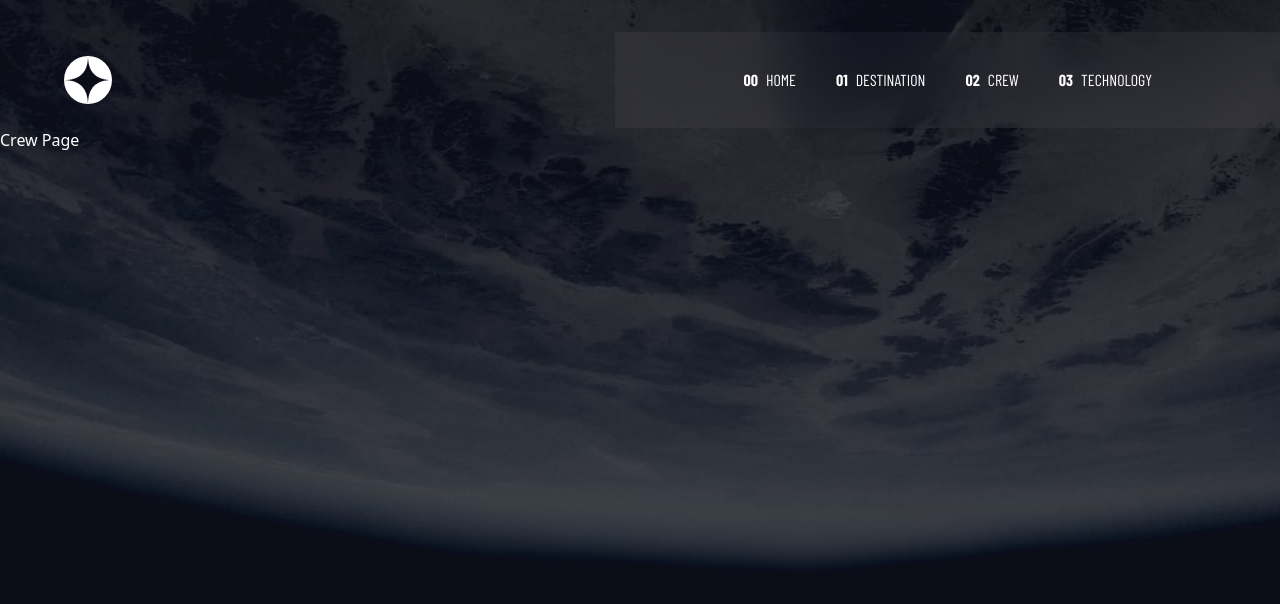
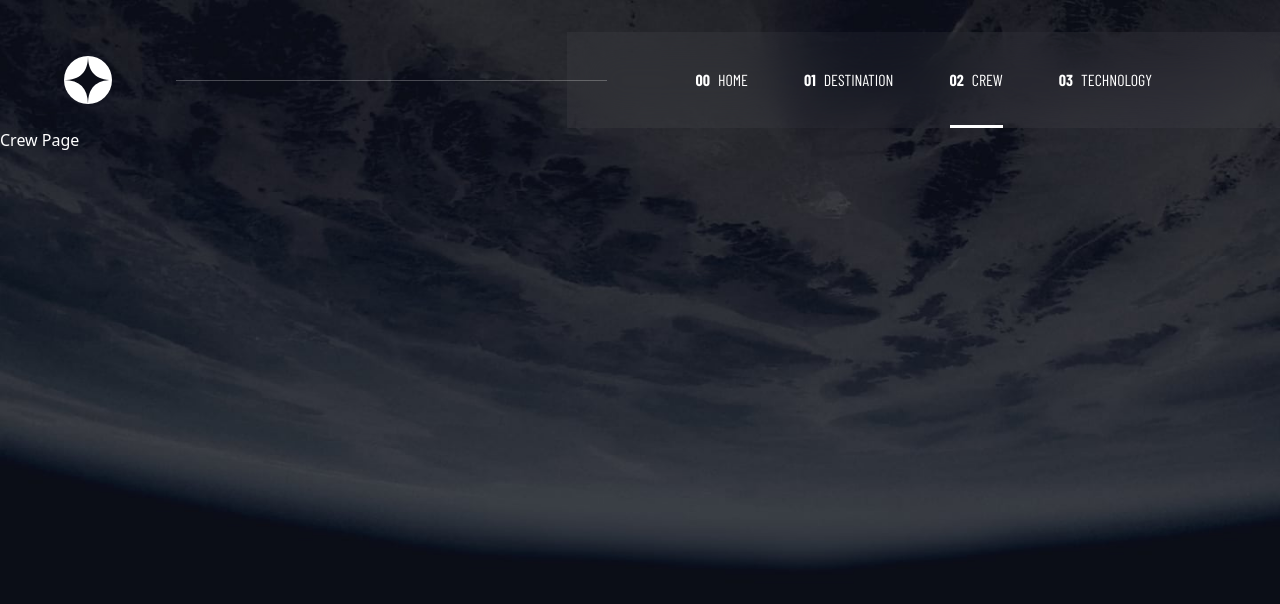
Before and after one commit to brandondykun/space-tourism, a Next.js app: page /crew in a window 1280 px wide. Shown: the top 604 px of the page. Built offline with nearby package versions, Linux system fonts and the light colour scheme; a web font is replaced by a local one.

Commit message:
Navbar styling.

```diff
--- a/app/components/Navbar.tsx
+++ b/app/components/Navbar.tsx
@@ -49,35 +49,57 @@ const Navbar = () => {
     };
   }, [open]);
 
+  type NavLinkProps = {
+    text: string;
+    num: string;
+    route: string;
+  };
+  const NavLink = ({ text, num, route }: NavLinkProps) => {
+    const currentRoute = usePathname();
+
+    return (
+      <Link
+        href={route}
+        className={`h-full py-6 border-t-[3px] flex flex-col items-center justify-center border-b-[3px] border-solid border-transparent ${
+          currentRoute !== route
+            ? "hover:border-b-white hover:border-opacity-50"
+            : ""
+        } ${
+          currentRoute === route
+            ? "border-b-[3px] border-solid border-b-white"
+            : ""
+        }`}
+      >
+        <div>
+          <span className="font-bold mr-2 hidden lg:inline">{num}</span>
+          {text}
+        </div>
+      </Link>
+    );
+  };
+
   return (
     <div className="flex flex-row items-center absolute top-0 right-0 left-0 justify-between lg:top-8 p-6 md:p-0">
       <Image
         src={logo}
         alt="Logo"
-        className="h-10 w-10 md:h-12 md:w-12 md:ml-8 lg:ml-16"
+        className="h-10 w-10 md:h-12 md:w-12 md:ml-8 lg:mx-16"
       />
+      <div className="hidden lg:block h-[1px] bg-white opacity-25 flex-1 -mr-10 z-10"></div>
       <nav className=" text-white bg-black-transparent backdrop-blur-xl font-barlow md:block hidden px-12 lg:px-32 h-24">
-        <ul className="md:flex flex-row gap-10 items-center h-full">
-          <li>
-            <Link href="/" className="h-full block py-6">
-              <span className="font-bold mr-2">00</span>HOME
-            </Link>
+        <ul className="md:flex flex-row gap-14 items-center h-full">
+          <li className="h-full">
+            <NavLink text="HOME" route="/" num="00" />
           </li>
 
-          <li>
-            <Link href="/destination" className="h-full block py-6">
-              <span className="font-bold mr-2">01</span>DESTINATION
-            </Link>
+          <li className="h-full">
+            <NavLink text="DESTINATION" route="/destination" num="01" />
           </li>
-          <li>
-            <Link href="/crew" className="h-full block py-6">
-              <span className="font-bold mr-2">02</span>CREW
-            </Link>
+          <li className="h-full">
+            <NavLink text="CREW" route="/crew" num="02" />
           </li>
-          <li>
-            <Link href="/technology" className="h-full block py-6">
-              <span className="font-bold mr-2">03</span>TECHNOLOGY
-            </Link>
+          <li className="h-full">
+            <NavLink text="TECHNOLOGY" route="/technology" num="03" />
           </li>
         </ul>
       </nav>
--- a/app/layout.tsx
+++ b/app/layout.tsx
@@ -28,7 +28,7 @@ export default function RootLayout({
 }) {
   return (
     <html lang="en">
-      <body className={`${bellfair.variable} ${barlow.variable}`}>
+      <body className={`${bellfair.variable} ${barlow.variable} bg-dark-blue`}>
         <Navbar />
         {children}
       </body>
```
